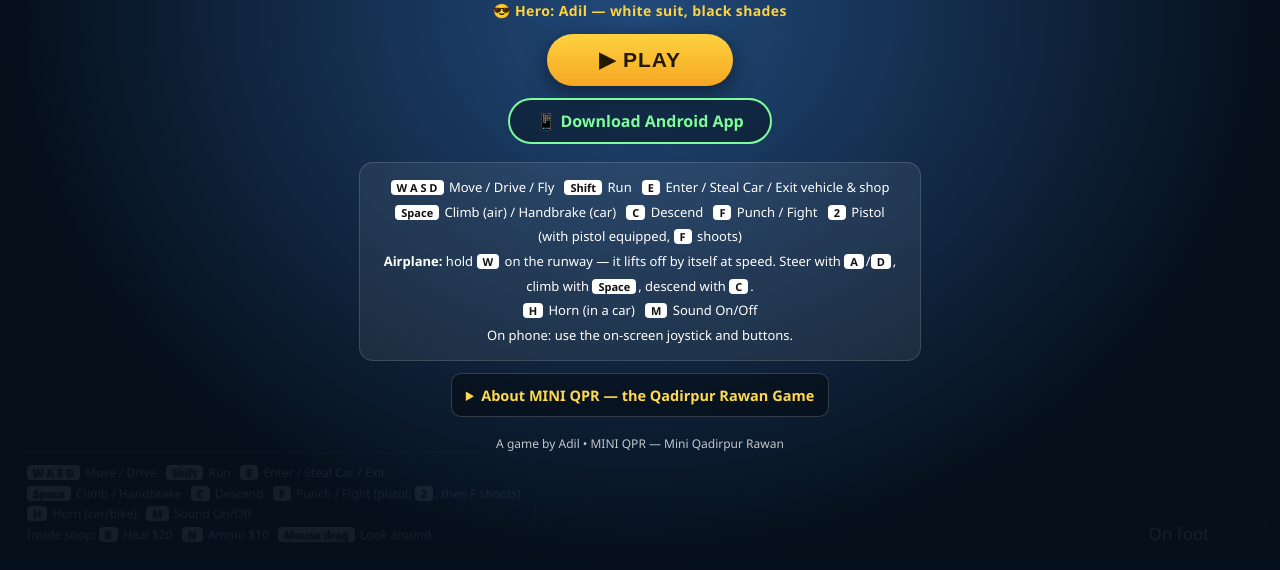
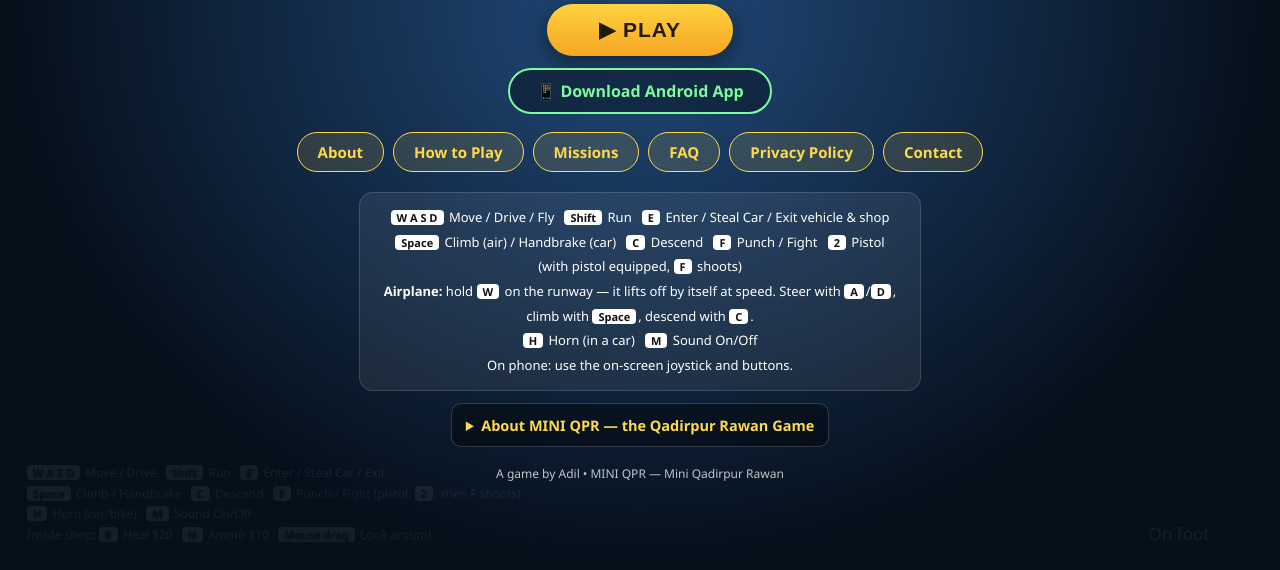
Before and after one commit to adilahmadimtiaz-svg/mini-city-game, a plain HTML site: page index.html in a window 1280 px wide. Shown: the part 230-800 px from the top of the page. Drawn offline with Linux system fonts and the light colour scheme.

Commit message:
Add visible page navigation buttons to start screen

```diff
--- a/index.html
+++ b/index.html
@@ -122,6 +122,14 @@ window.GameAds=(function(){
   <p class="hero">&#128526; Hero: Adil — white suit, black shades</p>
   <button id="playBtn">&#9654; PLAY</button>
   <a href="Mini_QPR.apk" download style="display:inline-block;margin-top:12px;background:rgba(0,0,0,.35);color:#7CFC9A;border:2px solid #7CFC9A;font-size:16px;font-weight:700;padding:10px 26px;border-radius:26px;text-decoration:none;">&#128241; Download Android App</a>
+  <nav style="margin:18px auto 2px;max-width:700px;display:flex;flex-wrap:wrap;gap:9px;justify-content:center;" aria-label="Site pages">
+    <a href="about.html" style="display:inline-block;background:rgba(255,217,77,.13);border:1.5px solid #ffd94d;color:#ffd94d;font-size:15px;font-weight:700;padding:9px 20px;border-radius:22px;text-decoration:none;">About</a>
+    <a href="how-to-play.html" style="display:inline-block;background:rgba(255,217,77,.13);border:1.5px solid #ffd94d;color:#ffd94d;font-size:15px;font-weight:700;padding:9px 20px;border-radius:22px;text-decoration:none;">How to Play</a>
+    <a href="missions.html" style="display:inline-block;background:rgba(255,217,77,.13);border:1.5px solid #ffd94d;color:#ffd94d;font-size:15px;font-weight:700;padding:9px 20px;border-radius:22px;text-decoration:none;">Missions</a>
+    <a href="faq.html" style="display:inline-block;background:rgba(255,217,77,.13);border:1.5px solid #ffd94d;color:#ffd94d;font-size:15px;font-weight:700;padding:9px 20px;border-radius:22px;text-decoration:none;">FAQ</a>
+    <a href="privacy-policy.html" style="display:inline-block;background:rgba(255,217,77,.13);border:1.5px solid #ffd94d;color:#ffd94d;font-size:15px;font-weight:700;padding:9px 20px;border-radius:22px;text-decoration:none;">Privacy Policy</a>
+    <a href="contact.html" style="display:inline-block;background:rgba(255,217,77,.13);border:1.5px solid #ffd94d;color:#ffd94d;font-size:15px;font-weight:700;padding:9px 20px;border-radius:22px;text-decoration:none;">Contact</a>
+  </nav>
   <div class="controls">
     <b class="key">W A S D</b> Move / Drive / Fly &nbsp; <b class="key">Shift</b> Run &nbsp; <b class="key">E</b> Enter / Steal Car / Exit vehicle &amp; shop<br>
     <b class="key">Space</b> Climb (air) / Handbrake (car) &nbsp; <b class="key">C</b> Descend &nbsp; <b class="key">F</b> Punch / Fight &nbsp; <b class="key">2</b> Pistol (with pistol equipped, <b class="key">F</b> shoots)<br>
```
